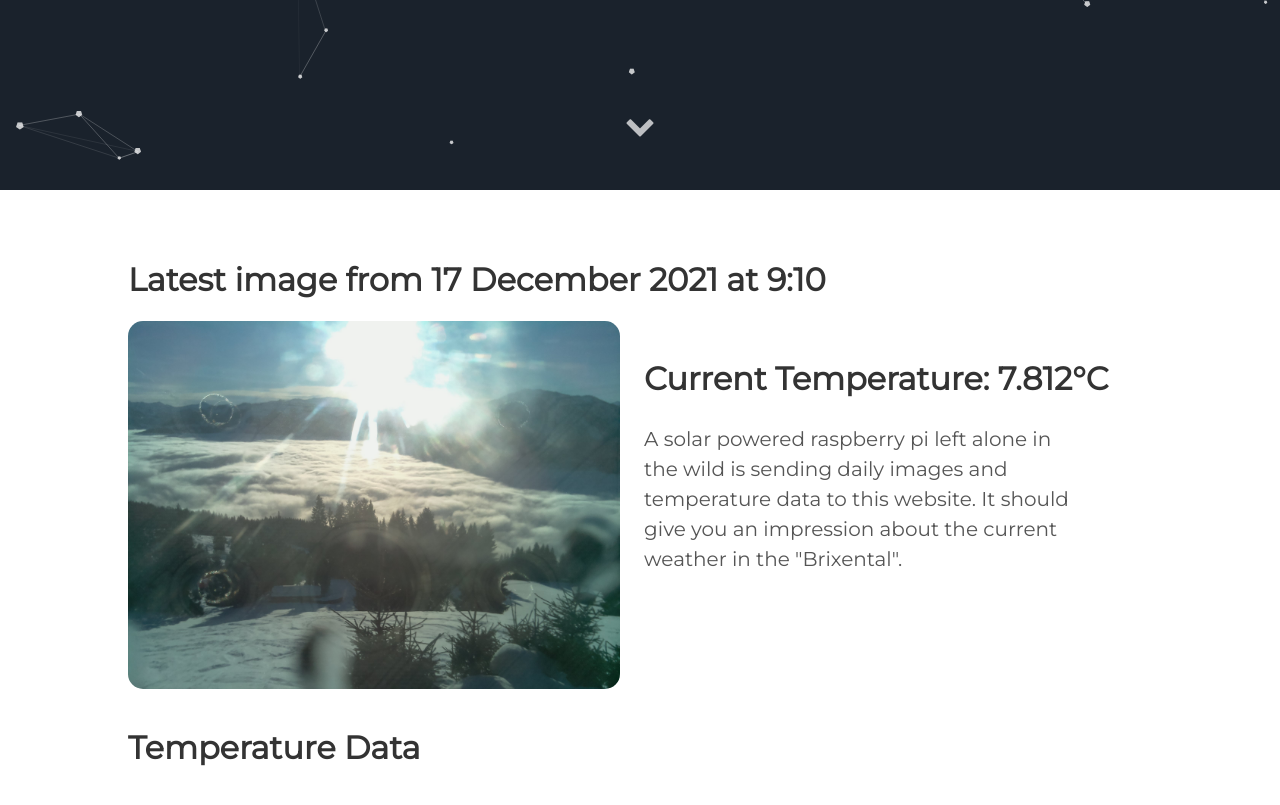
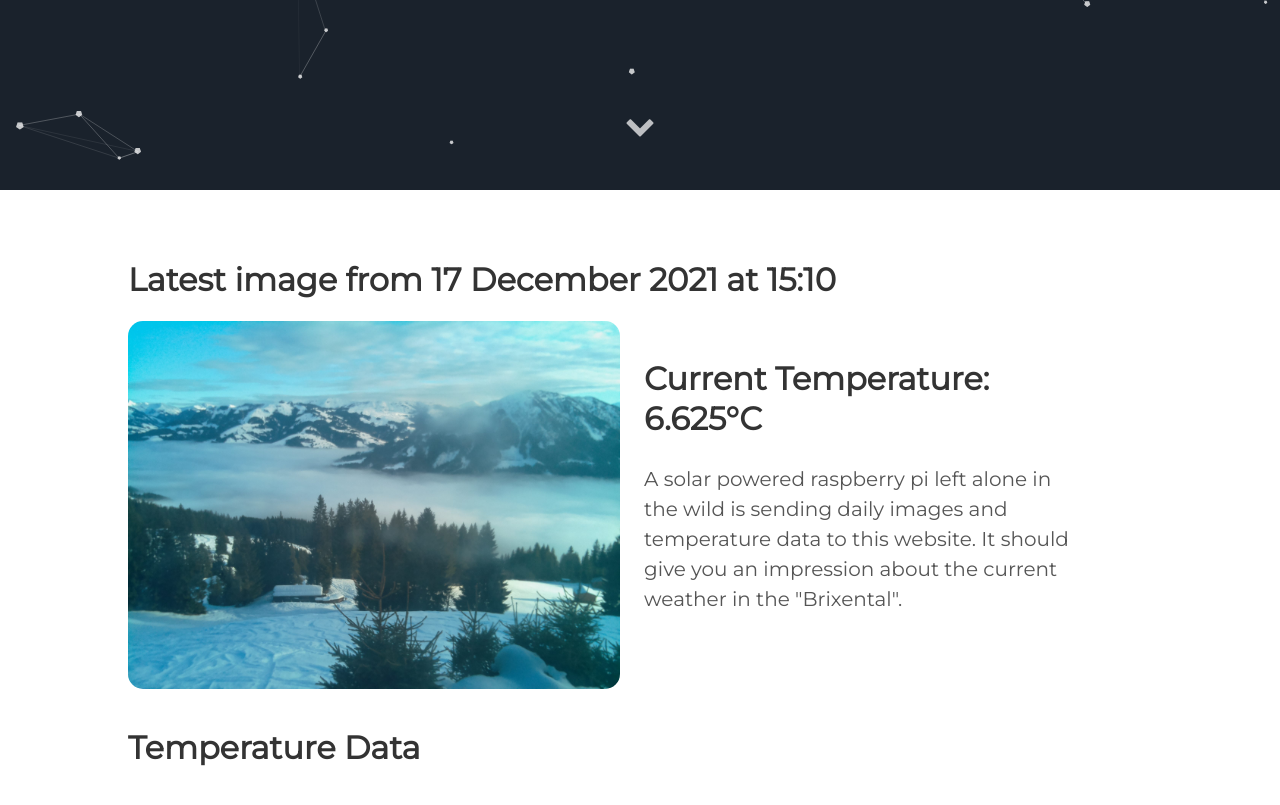
Before and after one commit to vektorious/vektorious.github.io, a Jekyll site: the page built from resources/huette.md, in a window 1280 px wide and 900 px high, scrolled down 710 px. Shown: the top 805 px of the window. Built offline with Jekyll 4.4.1, drawn with Linux system fonts in a browser that asks for light colours.

Commit message:
I'm a bot beep boop

```diff
--- a/resources/huette.md
+++ b/resources/huette.md
@@ -6,13 +6,13 @@ image: '/assets/img/'
 description: 'Live image from the Austrian alps'
 twitter_text: ' '
 ---
-## Latest image from 17 December 2021 at  9:10
+## Latest image from 17 December 2021 at 15:10
 <div class="huette">
   <div class="huette-image">
     <img src="{{ "/assets/img/huette.jpg" | prepend: site.baseurl }}">
   </div>
   <div class="huette-text">
-        <h2>Current Temperature: 7.812°C</h2>
+        <h2>Current Temperature: 6.625°C</h2>
         <p>A solar powered raspberry pi left alone in the wild is sending daily images and temperature data to this website. It should give you an impression about the current weather in the "Brixental".</p>
 
   </div>
```
Also changed, not shown: rpi-script/2021-12-17_150924.txt (renamed from rpi-script/2021-12-17_090924.txt, +5 -5 lines), rpi-script/huette.md (+2 -2 lines), assets/img/huette.jpg, assets/img/temp_plot.png, rpi-script/temp_plot.png, 1 other file.
